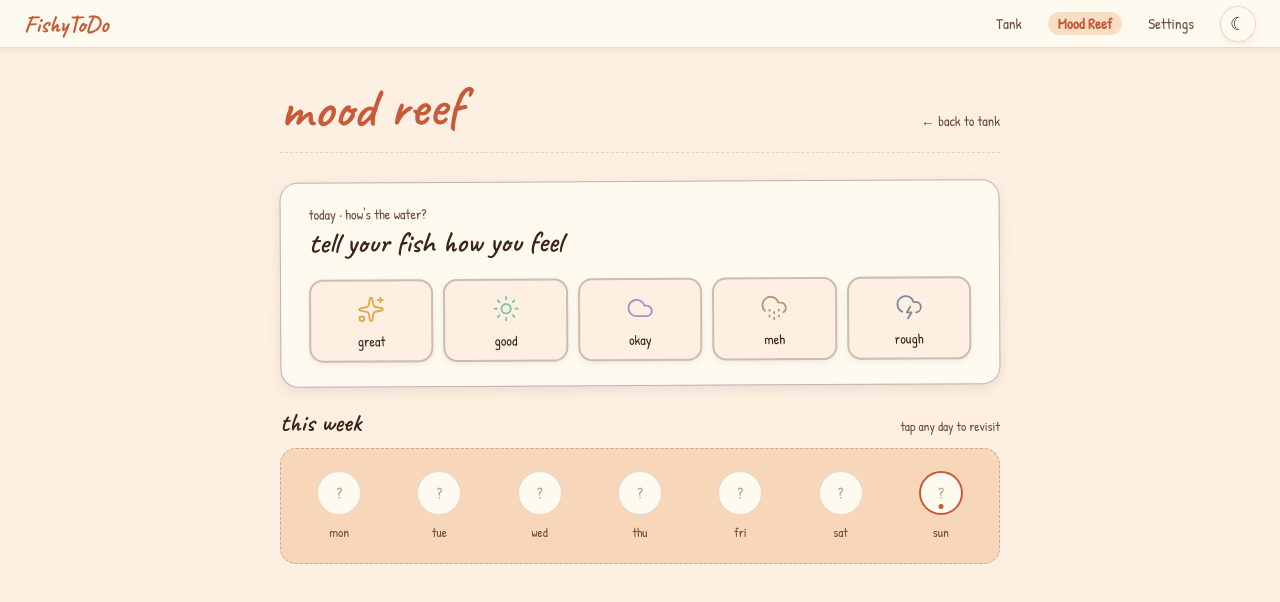
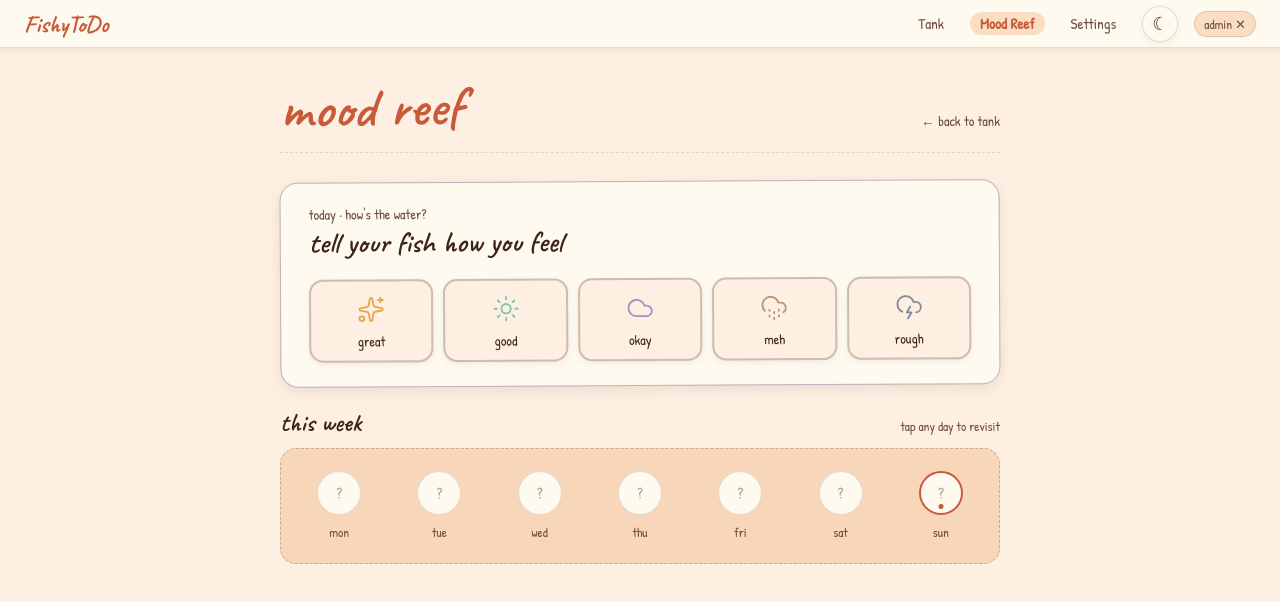
Before and after one commit to PatriciaMoraru/FishyTodo-Fullstack, a React (Vite) app in the folder client/: page /mood in a window 1280 px wide. Shown: the top 602 px of the page. Built offline with nearby package versions, Linux system fonts and the light colour scheme; no server answers.

Commit message:
feat(client): add logout button with current role indicator to Navbar

```diff
--- a/client/src/components/Navbar.css
+++ b/client/src/components/Navbar.css
@@ -55,6 +55,22 @@
   font-size: 1.6rem;
 }
 
+.nav-logout {
+  font-family: 'Patrick Hand', cursive;
+  font-size: 1.3rem;
+  color: var(--ink-soft);
+  background: var(--paper-warm);
+  border: 1.5px solid var(--line);
+  border-radius: 20px;
+  padding: 0.3rem 0.9rem;
+  cursor: pointer;
+  transition: background 0.15s, color 0.15s;
+}
+.nav-logout:hover {
+  background: var(--tert);
+  color: var(--ink);
+}
+
 @media (max-width: 480px) {
   .navbar {
     padding: 0 1.2rem;
--- a/client/src/components/Navbar.jsx
+++ b/client/src/components/Navbar.jsx
@@ -1,10 +1,18 @@
-import { NavLink } from 'react-router-dom'
+import { NavLink, useNavigate } from 'react-router-dom'
 import { useTheme } from '../context/ThemeContext'
 import { APP_TITLE } from '../branding.js'
+import { clearJwt, getDemoRole } from '../utils/taskApi'
 import './Navbar.css'
 
 export default function Navbar() {
   const { theme, toggleTheme } = useTheme()
+  const navigate = useNavigate()
+  const role = getDemoRole()
+
+  function handleLogout() {
+    clearJwt()
+    navigate('/login')
+  }
 
   return (
     <nav className="navbar">
@@ -24,6 +32,9 @@ export default function Navbar() {
         <button className="icon-btn theme-toggle" onClick={toggleTheme} title="Toggle theme">
           {theme === 'light' ? '☾' : '☀'}
         </button>
+        <button className="nav-logout" onClick={handleLogout} title={`Logged in as ${role}`}>
+          {role.toLowerCase()} ✕
+        </button>
       </div>
     </nav>
   )
```
